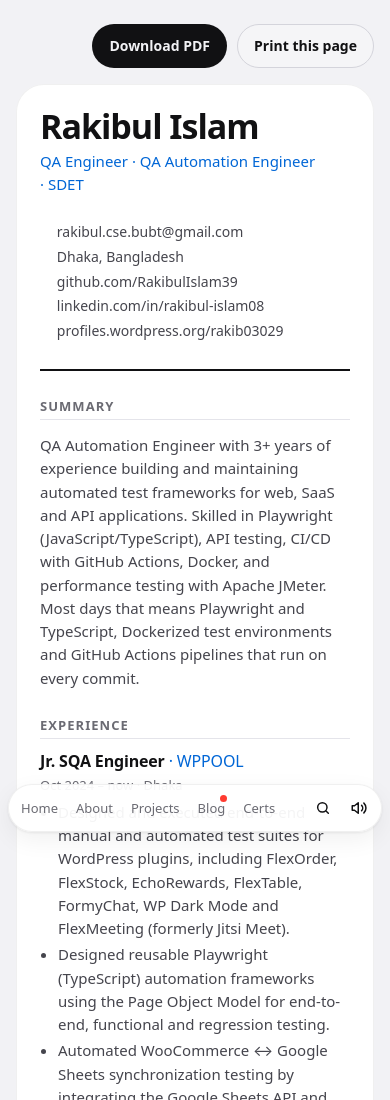
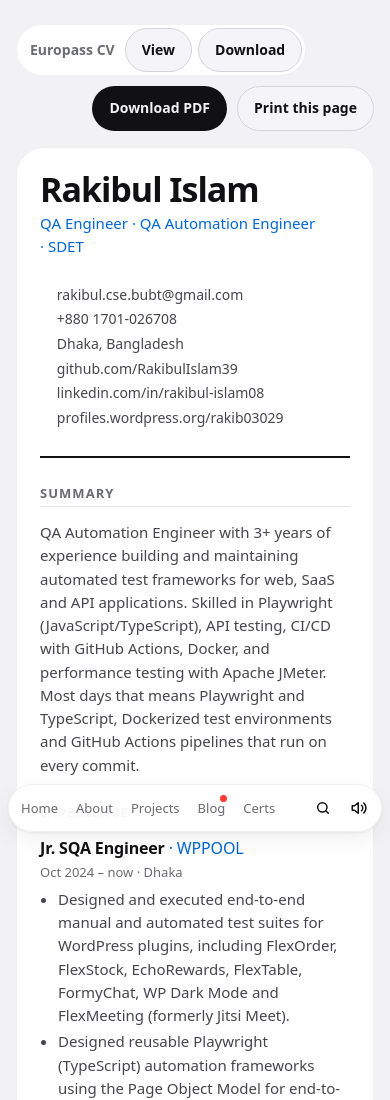
Before and after one commit to RakibulIslam39/Portfolio-Rakibul-Islam, an Astro site: page /cv in a window 390 px wide. Shown: the top 1100 px of the page. Built offline with nearby package versions, Linux system fonts and the light colour scheme; Astro itself is replaced by a stand-in of ours; no server answers; a web font is replaced by a local one.

Commit message:
Phone number and Europass CV

```diff
--- a/src/components/CommandPalette.astro
+++ b/src/components/CommandPalette.astro
@@ -31,7 +31,9 @@ const items: Item[] = [
   { group: 'Links', label: 'LinkedIn', hint: 'linkedin.com', href: site.links.linkedin, icon: 'linkedin', desc: `My LinkedIn profile. ${ext}.` },
   { group: 'Links', label: 'Medium', hint: 'medium.com', href: site.links.medium, icon: 'medium', desc: `My posts on Medium. ${ext}.` },
   { group: 'Links', label: 'WordPress.org', hint: 'profiles.wordpress.org', href: site.links.wordpress, icon: 'wordpress', desc: `${site.wordpress.badge} (${site.wordpress.locale}) and member of the ${site.wordpress.team} team. ${ext}.` },
+  { group: 'Links', label: 'View Europass CV', hint: 'PDF', href: site.europass, icon: 'cv', desc: 'My CV in the Europass format, for applications in Europe (PDF).' },
   { group: 'Links', label: 'Download CV', hint: 'PDF', href: '/Rakibul-Islam-CV.pdf', icon: 'cv', desc: 'My CV as a PDF.', suggest: true },
+  { group: 'Links', label: 'Call me', hint: site.phone, href: `tel:${site.phone.replace(/[^+\d]/g, '')}`, icon: 'contact', desc: `Call me on ${site.phone} (Dhaka, UTC+6).` },
   { group: 'Actions', label: 'Copy email address', hint: site.email, action: 'copy-email', icon: 'mail', desc: `Copies ${site.email} to your clipboard.` },
   { group: 'Actions', label: 'Toggle dark / light theme', hint: 'Theme', action: 'toggle-theme', icon: 'status', desc: 'Switches between the dark and light look.' },
   { group: 'Actions', label: 'Turn click sounds on / off', hint: 'Sound', action: 'toggle-sound', icon: 'terminal', desc: 'The soft click you hear on buttons and links.' },
--- a/src/components/tiles/Switcher.astro
+++ b/src/components/tiles/Switcher.astro
@@ -56,6 +56,7 @@ const apps: { id: string; label: string; icon: 'github' | 'linkedin' | 'medium'
     cards: [
       { title: site.email, sub: 'Usually replies within a day', href: `mailto:${site.email}` },
       { title: 'Download my CV', sub: 'PDF', href: '/Rakibul-Islam-CV.pdf' },
+      { title: 'Europass CV', sub: 'For applications in Europe', href: site.europass },
     ],
   },
   {
--- a/src/content/site.json
+++ b/src/content/site.json
@@ -5,6 +5,8 @@
   "location": "Dhaka, Bangladesh",
   "timezone": "UTC+6",
   "email": "rakibul.cse.bubt@gmail.com",
+  "phone": "+880 1701-026708",
+  "europass": "/Rakibul-Islam-Europass-CV.pdf",
   "links": {
     "github": "https://github.com/RakibulIslam39",
     "linkedin": "https://www.linkedin.com/in/rakibul-islam08/",
--- a/src/layouts/BaseLayout.astro
+++ b/src/layouts/BaseLayout.astro
@@ -37,6 +37,7 @@ const personLd = {
   name: site.name,
   jobTitle: site.role,
   email: `mailto:${site.email}`,
+  telephone: site.phone,
   address: { '@type': 'PostalAddress', addressLocality: 'Dhaka', addressCountry: 'BD' },
   sameAs: [site.links.github, site.links.linkedin, site.links.medium, site.links.wordpress],
   url: Astro.site?.toString(),
--- a/src/pages/cv/index.astro
+++ b/src/pages/cv/index.astro
@@ -10,6 +10,11 @@ const host = (u: string) => u.replace(/^https?:\/\/(www\.)?/, '').replace(/\/$/,
 <BaseLayout title="CV | Rakibul Islam" description={`CV of ${site.name}, ${site.role}. ${site.summary}`}>
   <div class="container">
     <div class="cv-actions">
+      <div class="cv-actions__group" role="group" aria-label="Europass CV">
+        <span class="cv-actions__label">Europass CV</span>
+        <a class="btn" href={site.europass} target="_blank" rel="noopener">View<span class="sr-only"> the Europass CV (PDF, opens in a new tab)</span></a>
+        <a class="btn" href={site.europass} download>Download<span class="sr-only"> the Europass CV (PDF)</span></a>
+      </div>
       <a class="btn btn--primary" href="/Rakibul-Islam-CV.pdf" download>Download PDF</a>
       <button class="btn" type="button" data-print>Print this page</button>
     </div>
@@ -22,6 +27,7 @@ const host = (u: string) => u.replace(/^https?:\/\/(www\.)?/, '').replace(/\/$/,
         </div>
         <ul class="cv__contact">
           <li><a href={`mailto:${site.email}`}>{site.email}</a></li>
+          <li><a href={`tel:${site.phone.replace(/[^+\d]/g, '')}`}>{site.phone}</a></li>
           <li>{site.location}</li>
           <li><a href={site.links.github}>{host(site.links.github)}</a></li>
           <li><a href={site.links.linkedin}>{host(site.links.linkedin)}</a></li>
@@ -136,9 +142,26 @@ const host = (u: string) => u.replace(/^https?:\/\/(www\.)?/, '').replace(/\/$/,
   .cv-actions {
     display: flex;
     flex-wrap: wrap;
+    align-items: center;
     gap: 10px;
     justify-content: flex-end;
     margin-bottom: 16px;
+  }
+  .cv-actions__group {
+    display: flex;
+    align-items: center;
+    gap: 6px;
+    margin-right: auto;
+    padding: 4px 4px 4px 14px;
+    border-radius: 999px;
+    background: var(--tile);
+    box-shadow: 0 0 0 1px var(--tile-edge) inset;
+  }
+  .cv-actions__label {
+    margin-right: 4px;
+    font-size: 14px;
+    font-weight: 600;
+    color: var(--muted);
   }
   .cv {
     padding: clamp(24px, 5vw, 56px);
```
Also changed, not shown: src/components/tiles/Contact.astro (+8 -0 lines), tests/content.spec.ts (+9 -0 lines), tests/cv.spec.ts (+15 -0 lines), 2 other files.
